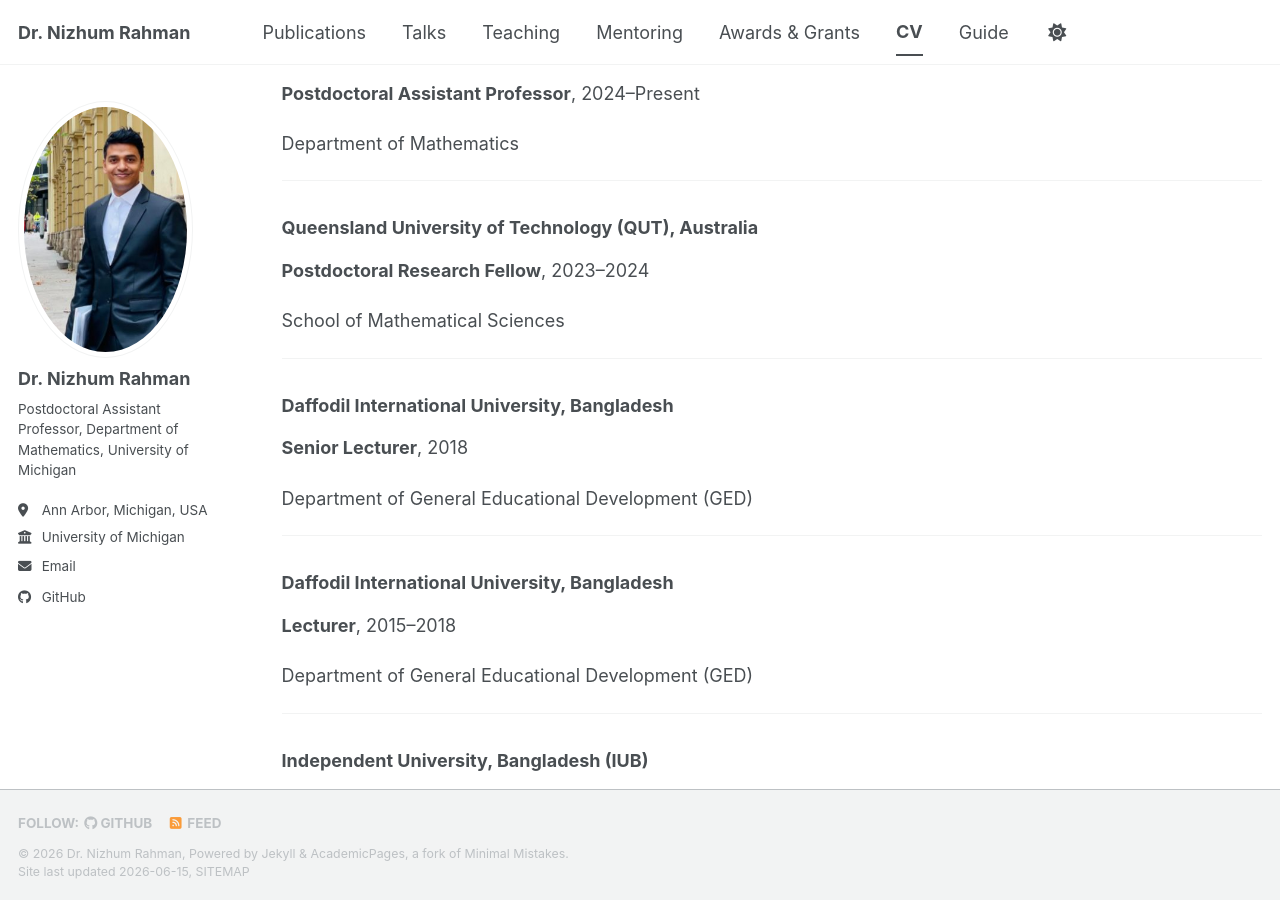
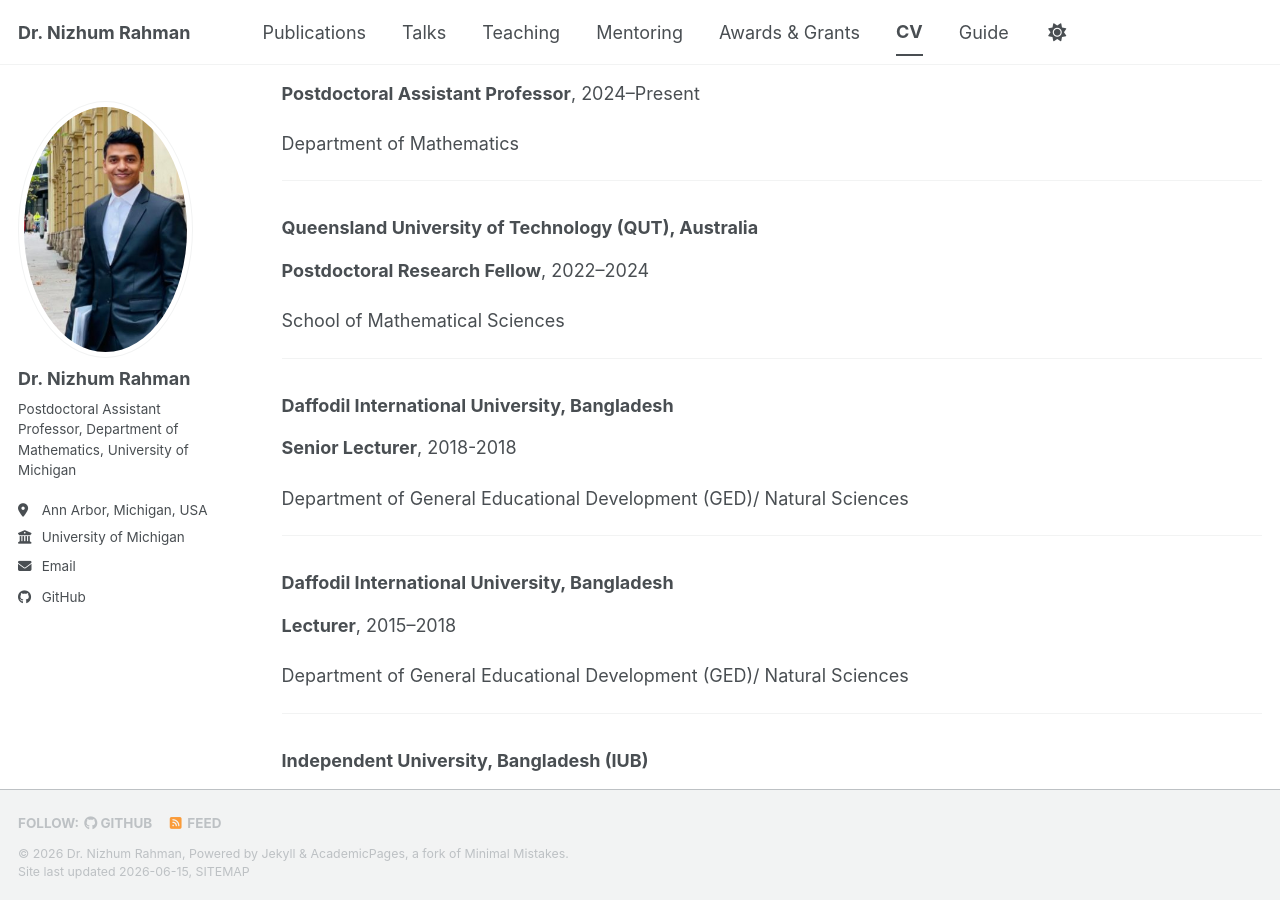
Before and after one commit to Nizhum37/Nizhum37.github.io, a Jekyll site: the page built from _pages/cv.md, in a window 1280 px wide and 900 px high, scrolled down 656 px. Built offline with Jekyll 4.4.1, drawn with Linux system fonts in a browser that asks for light colours; a script bundle is joined from its source files by our own code; library files that are not in the unit come from our copies.

Commit message:
Update cv.md

```diff
--- a/_pages/cv.md
+++ b/_pages/cv.md
@@ -46,7 +46,7 @@ Department of Mathematics
 
 ### Queensland University of Technology (QUT), Australia
 
-**Postdoctoral Research Fellow**, 2023–2024
+**Postdoctoral Research Fellow**, 2022–2024
 
 School of Mathematical Sciences
 
@@ -54,9 +54,9 @@ School of Mathematical Sciences
 
 ### Daffodil International University, Bangladesh
 
-**Senior Lecturer**, 2018
+**Senior Lecturer**, 2018-2018
 
-Department of General Educational Development (GED)
+Department of General Educational Development (GED)/ Natural Sciences
 
 ---
 
@@ -64,7 +64,7 @@ Department of General Educational Development (GED)
 
 **Lecturer**, 2015–2018
 
-Department of General Educational Development (GED)
+Department of General Educational Development (GED)/ Natural Sciences
 
 ---
 
```
